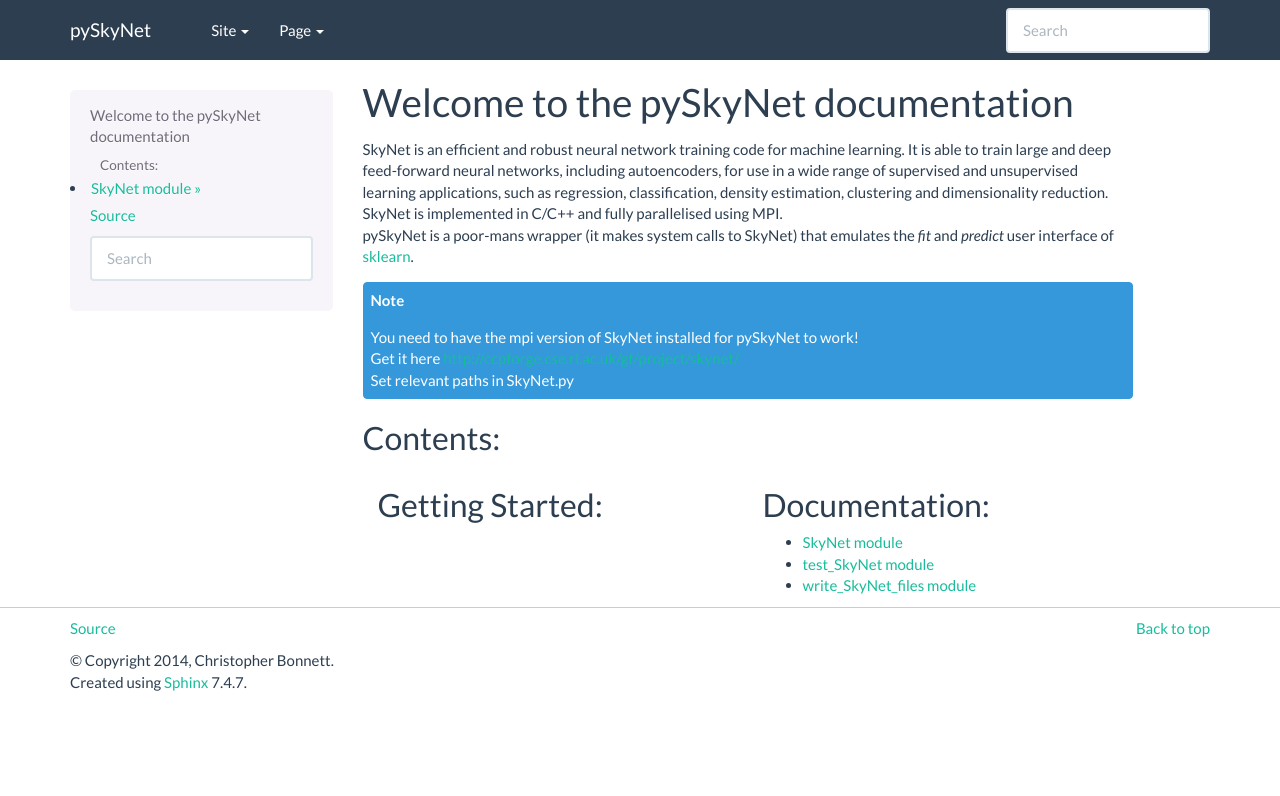
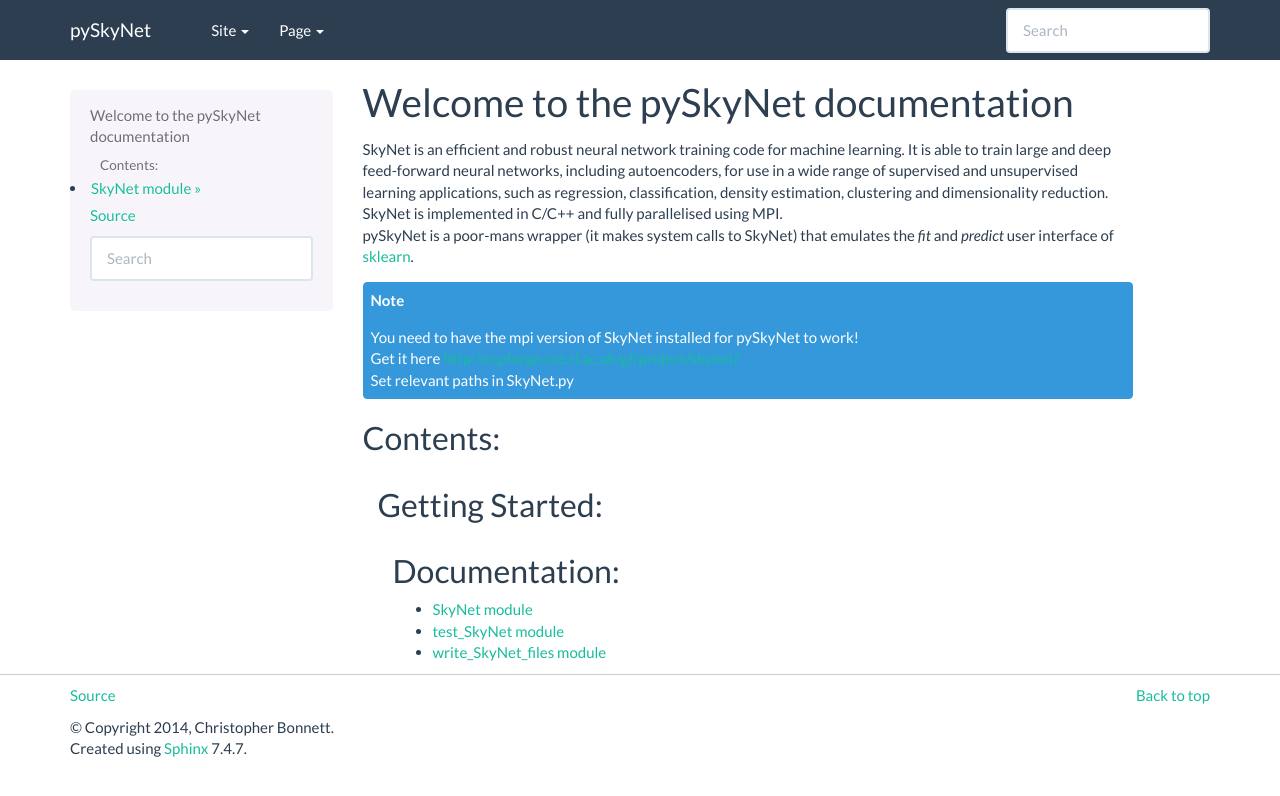
Before and after one commit to cbonnett/SkyNet_wrapper, a Sphinx documentation site: the page built from docs/index.rst, in a window 1280 px wide. Shown: the top 796 px of the page. Built offline with Sphinx 7.4.7, drawn with Linux system fonts in a browser that asks for light colours; pages that are not in the unit, such as notebooks, are missing from menus.

Commit message:
edited conf.py

```diff
--- a/docs/index.rst
+++ b/docs/index.rst
@@ -8,7 +8,6 @@
 
 | SkyNet is an efficient and robust neural network training code for machine learning. It is able to train large and deep feed-forward neural networks, including autoencoders, for use in a wide range of supervised and unsupervised learning applications, such as regression, classification, density estimation, clustering and dimensionality reduction. SkyNet is implemented in C/C++ and fully parallelised using MPI.
 | pySkyNet is a poor-mans wrapper (it makes system calls to SkyNet) that emulates the `fit` and `predict` user interface of `sklearn <http://scikit-learn.org/stable/>`_.
-
 
 
 .. note::
@@ -23,8 +22,8 @@
 .. raw:: html
 
    <div class="container-fluid">
-   <div class="row">
-   <div class="col-md-6">
+   <div class="row-fluid">
+   <div class="span2">
    <h2>Getting Started:</h2>
 
 .. toctree::
```
Also changed, not shown: 6 other files.
